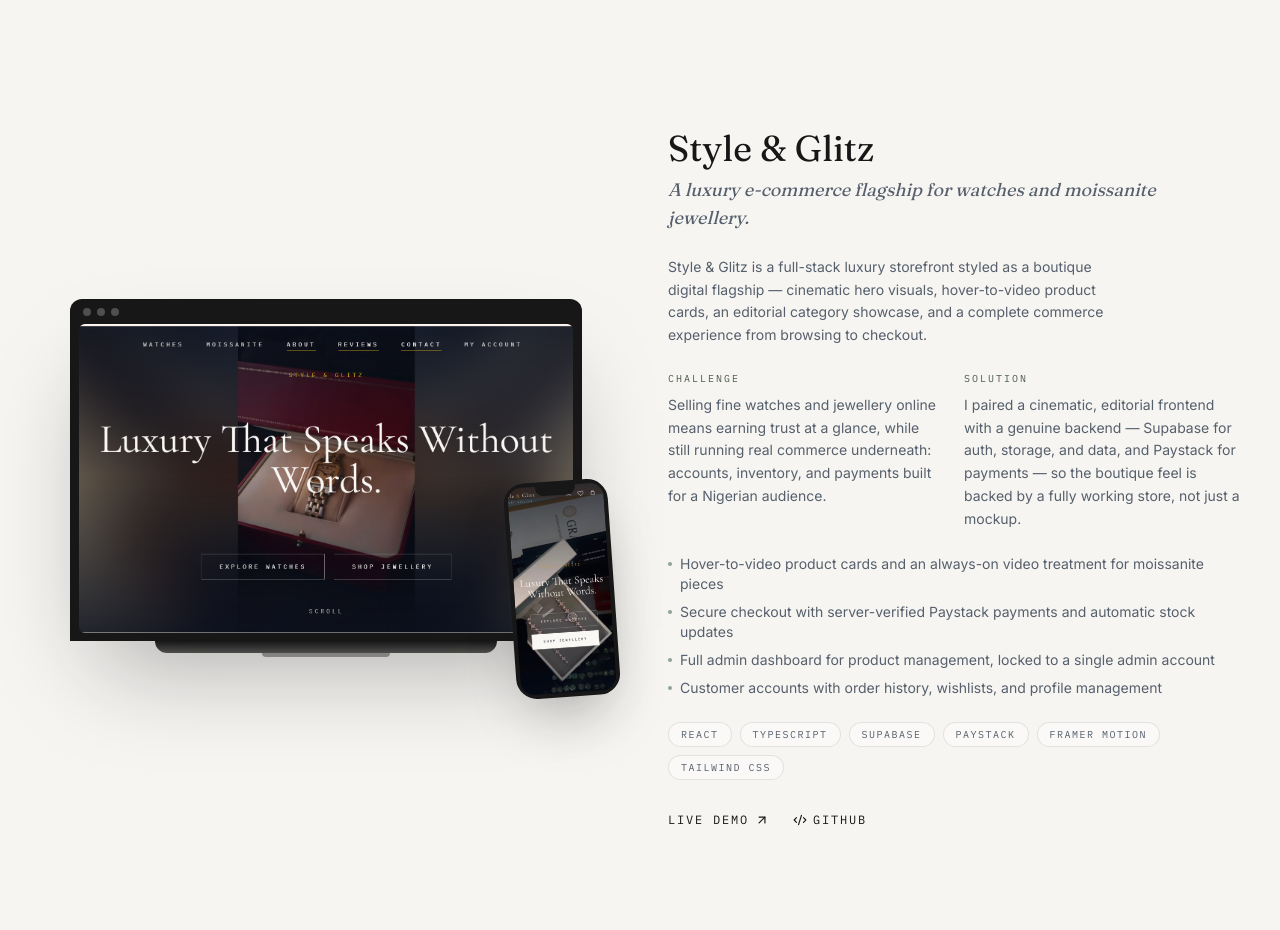
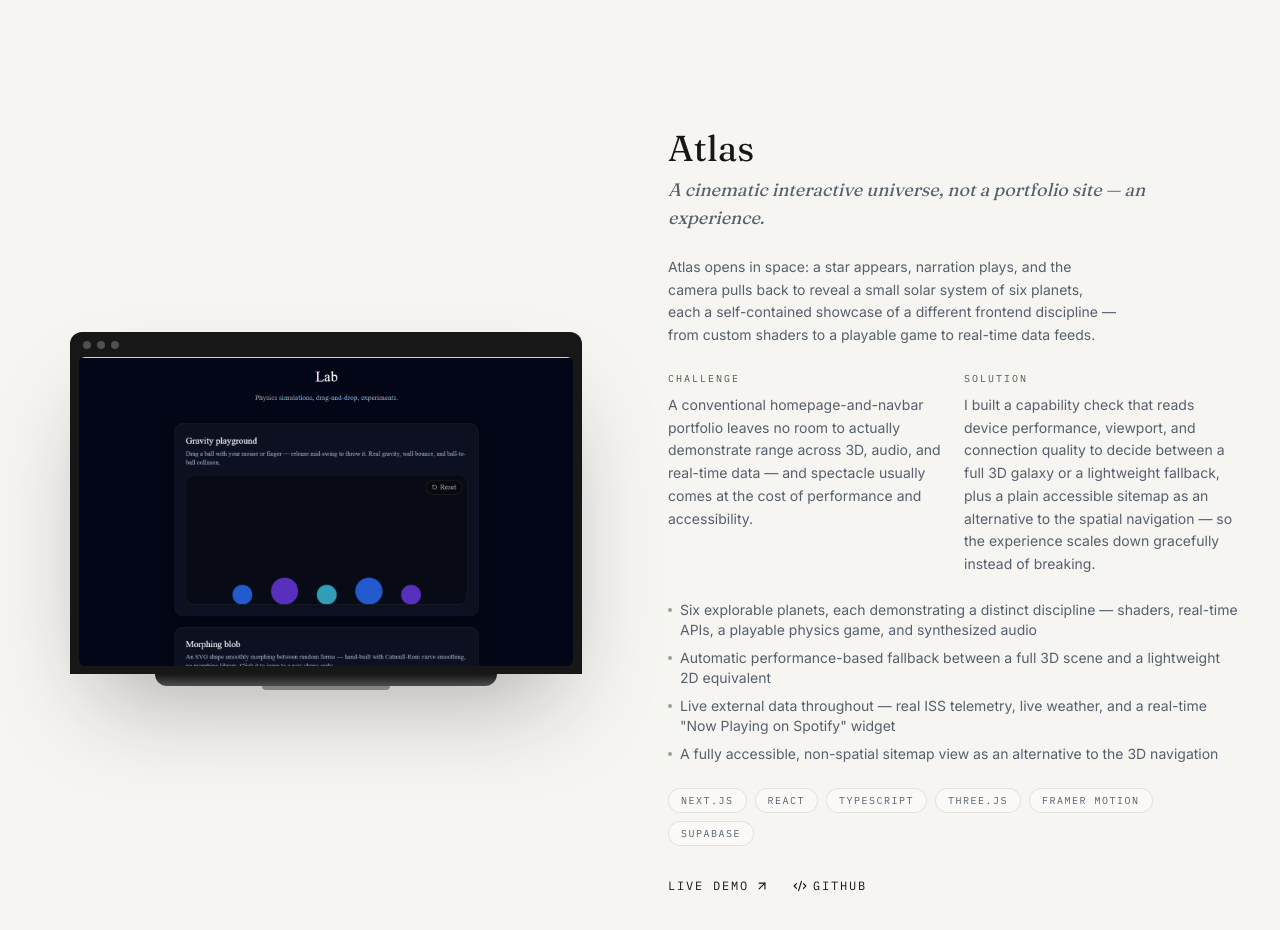
Before and after one commit to yourgirltech/Funmiloa-showumi-portfolio, a React (Vite) app: page / in a window 1280 px wide. Shown: the part 3864-4794 px from the top of the page. Built offline with nearby package versions, Linux system fonts and the light colour scheme.

Commit message:
updated projects

```diff
--- a/src/components/sections/Skills.tsx
+++ b/src/components/sections/Skills.tsx
@@ -22,6 +22,7 @@ import {
   CloudCog,
   Bot,
   MousePointer2,
+  Box,
 } from 'lucide-react'
 import SectionHeading from '@/components/ui/SectionHeading'
 import { skillGroups } from '@/data/skills'
@@ -37,6 +38,7 @@ const iconMap: Record<string, React.ElementType> = {
   Bootstrap: LayoutGrid,
   'Framer Motion': Sparkles,
   GSAP: Zap,
+  'Three.js': Box,
   Git: GitBranch,
   GitHub: Code2,
   Vite: Rocket,
--- a/src/data/projects.ts
+++ b/src/data/projects.ts
@@ -1,5 +1,6 @@
 import type { ProjectItem } from '@/types'
 import financeflowImg from '@/assets/financeflow-screenshot.png'
+import atlasImg from '@/assets/atlas-screenshot.png'
 import weddingWebsiteImg from '@/assets/wedding-website-screenshot.jpeg'
 import styleAndGlitzDesktopImg from '@/assets/styleandglitz-desktop.png'
 import styleAndGlitzMobileImg from '@/assets/styleandglitz-mobile.jpeg'
@@ -28,6 +29,30 @@ export const projects: ProjectItem[] = [
     device: 'macbook',
     accent: '#DDE6DE',
     image: financeflowImg,
+  },
+  {
+    id: 'atlas',
+    name: 'Atlas',
+    tagline: 'A cinematic interactive universe, not a portfolio site \u2014 an experience.',
+    overview:
+      'Atlas opens in space: a star appears, narration plays, and the camera pulls back to reveal a small solar system of six planets, each a self-contained showcase of a different frontend discipline \u2014 from custom shaders to a playable game to real-time data feeds.',
+    challenge:
+      'A conventional homepage-and-navbar portfolio leaves no room to actually demonstrate range across 3D, audio, and real-time data \u2014 and spectacle usually comes at the cost of performance and accessibility.',
+    solution:
+      'I built a capability check that reads device performance, viewport, and connection quality to decide between a full 3D galaxy or a lightweight fallback, plus a plain accessible sitemap as an alternative to the spatial navigation \u2014 so the experience scales down gracefully instead of breaking.',
+    features: [
+      'Six explorable planets, each demonstrating a distinct discipline \u2014 shaders, real-time APIs, a playable physics game, and synthesized audio',
+      'Automatic performance-based fallback between a full 3D scene and a lightweight 2D equivalent',
+      'Live external data throughout \u2014 real ISS telemetry, live weather, and a real-time "Now Playing on Spotify" widget',
+      'A fully accessible, non-spatial sitemap view as an alternative to the 3D navigation',
+    ],
+    tech: ['Next.js', 'React', 'TypeScript', 'Three.js', 'Framer Motion', 'Supabase'],
+    liveUrl: 'https://atlas-gamma-seven.vercel.app/',
+    githubUrl: 'https://github.com/yourgirltech/Atlas',
+    featured: false,
+    device: 'macbook',
+    accent: '#56606C',
+    image: atlasImg,
   },
   {
     id: 'style-and-glitz',
--- a/src/data/skills.ts
+++ b/src/data/skills.ts
@@ -7,7 +7,7 @@ export const skillGroups: SkillGroup[] = [
   },
   {
     category: 'Animation',
-    items: ['Framer Motion', 'GSAP'],
+    items: ['Framer Motion', 'GSAP', 'Three.js'],
   },
   {
   category: 'Development Tools',
```
Also changed, not shown: src/assets/atlas-screenshot.png (added).
